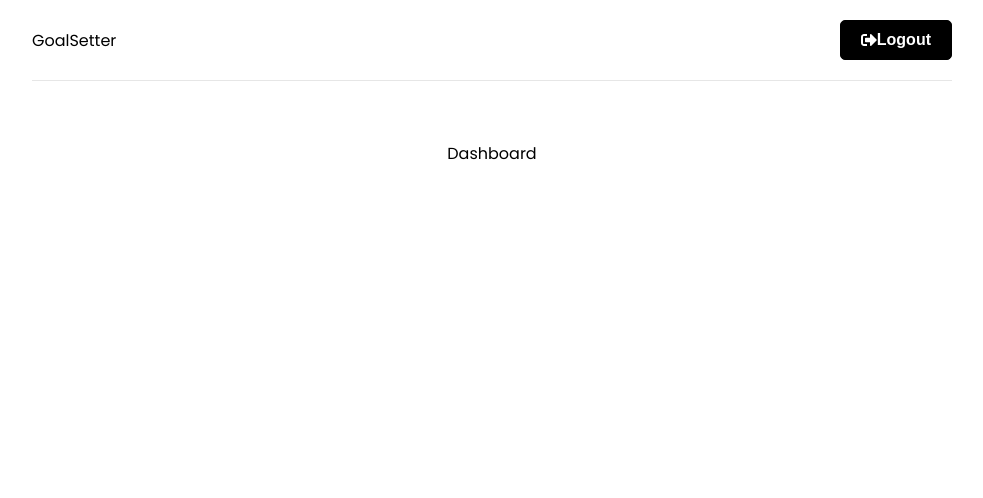
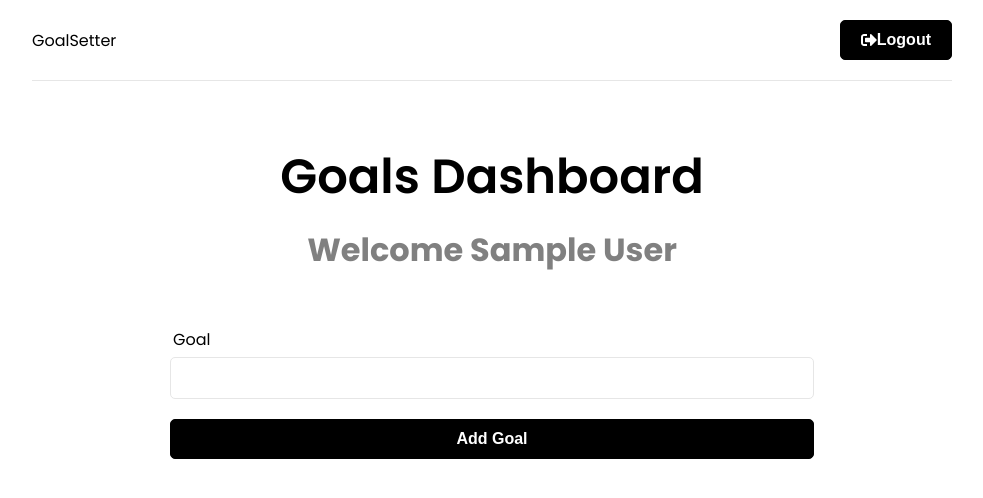
Before and after one commit to becathey/goals-mern, a React (Create React App) app in the folder frontend/: page / in a window 1280 px wide. Shown: the top 498 px of the page, without its empty margins (148-1131 px from the left). Built offline with nearby package versions, Linux system fonts and the light colour scheme; sample sign-in values are in the browser's storage.

Commit message:
Add Create Goal functionality

```diff
--- /dev/null
+++ b/frontend/src/components/GoalForm.jsx
@@ -0,0 +1,30 @@
+import { useState } from "react";
+import { useDispatch } from "react-redux";
+import {createGoal} from '../features/goals/goalSlice'
+
+function GoalForm() {
+    const [text, setText] = useState('')
+    const dispatch = useDispatch()
+    const onSubmit = (e) => {
+        e.preventDefault()
+        dispatch(createGoal({text}))
+        setText('')
+    }
+    return (
+        <section className="form">
+            <form onSubmit={onSubmit}>
+                <div className="form-group">
+                    <label htmlFor="text">Goal</label>
+                    <input type='text' name='text' id='text' value={text} onChange={(e) => setText(e.target.value)} />
+                </div>
+                <div className="form-group">
+                    <button className="btn btn-block" type="submit">
+                        Add Goal
+                    </button>
+                </div>
+            </form>
+        </section>
+    )
+}
+
+export default GoalForm
--- /dev/null
+++ b/frontend/src/features/goals/goalService.js
@@ -0,0 +1,18 @@
+import axios from "axios";
+
+const API_URL = '/api/goals/'
+// Create new goal
+const createGoal = async (goalData, token) => {
+    const config = {
+        headers: {
+            Authorization: `Bearer ${token}`
+        }
+    }
+    const response = await axios.post(API_URL, goalData, config)
+    return response.data
+}
+
+const goalService = {
+    createGoal
+}
+export default goalService
--- a/frontend/src/features/goals/goalSlice.js
+++ b/frontend/src/features/goals/goalSlice.js
@@ -1,4 +1,5 @@
-import {createSlice, /* createAsyncThunk */} from '@reduxjs/toolkit'
+import {createSlice, createAsyncThunk} from '@reduxjs/toolkit'
+import goalService from './goalService'
 
 const initialState = {
     goals: [],
@@ -8,11 +9,39 @@ const initialState = {
     message: ''
 }
 
+// Create new goal
+export const createGoal = createAsyncThunk('goals/create', async (goalData, thunkAPI) => {
+    try {
+        const token = thunkAPI.getState().auth.user.token
+        return await goalService.createGoal(goalData, token)
+    } catch (error) {
+        const message = (error.response && error.response.data && error.response.data.message) ||
+            error.message || error.toString()
+        return thunkAPI.rejectWithValue(message)
+    }
+})
+
 export const goalSlice = createSlice({
     name: 'goal',
     initialState,
     reducers: {
         reset: (state) => initialState
+    },
+    extraReducers: (builder) => {
+        builder
+            .addCase(createGoal.pending, (state) => {
+                state.isLoading = true
+            })
+            .addCase(createGoal.fulfilled, (state, action) => {
+                state.isLoading = false
+                state.isSuccess = true
+                state.goals.push(action.payload)
+            })
+            .addCase(createGoal.rejected, (state, action) => {
+                state.isLoading = false
+                state.isError = true
+                state.message = action.payload
+            })
     }
 })
 
--- a/frontend/src/index.css
+++ b/frontend/src/index.css
@@ -68,11 +68,11 @@ h1, h2, h3 {
   border-radius: 5px;
   font-family: inherit;
 }
-/* .form-group label {
+.form-group label {
   display: block;
   margin: 0 0 5px 3px;
   text-align: left;
-} */
+}
 .btn {
   display: flex;
   justify-content: center;
--- a/frontend/src/pages/Dashboard.jsx
+++ b/frontend/src/pages/Dashboard.jsx
@@ -1,6 +1,7 @@
 import {useEffect} from 'react'
 import {useNavigate} from 'react-router-dom'
 import {useSelector} from 'react-redux'
+import GoalForm from '../components/GoalForm'
 
 function Dashboard() {
     const navigate = useNavigate()
@@ -12,7 +13,13 @@ function Dashboard() {
     }, [user, navigate])
 
     return (
-        <div>Dashboard</div>
+        <>
+            <section className='heading'>
+                <h1>Goals Dashboard</h1>
+                <p>Welcome {user && user.name}</p>
+            </section>
+            <GoalForm />
+        </>
     )
 }
 
```
